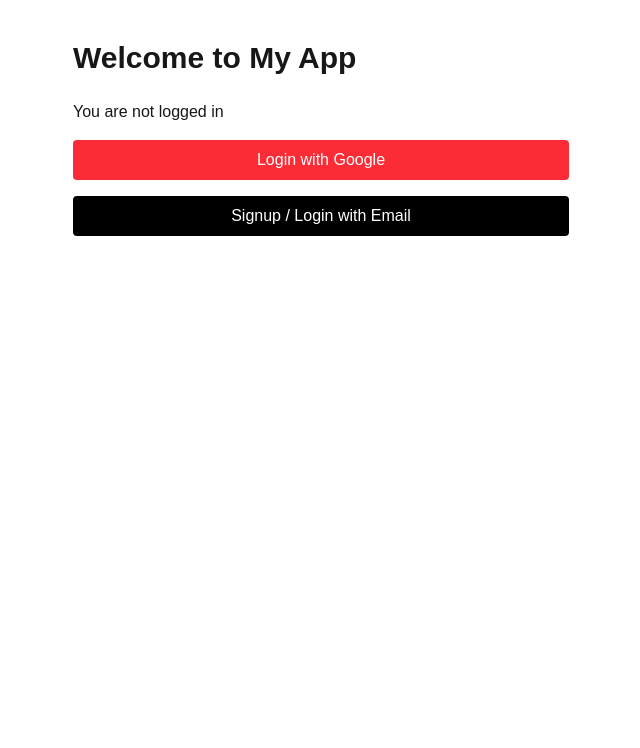
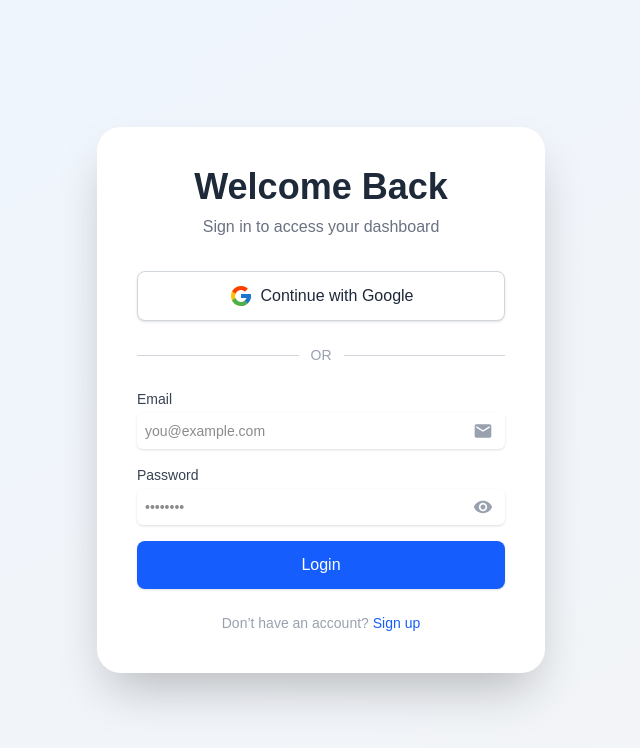
Before and after one commit to Zavyar-Riasat/Invoices-dashboard, a Next.js app: page / in a window 1280 px wide. Shown: the top 748 px of the page, without its empty margins (319-959 px from the left). Built offline with nearby package versions, Linux system fonts and the light colour scheme; no server answers.

Commit message:
update login and sigup page

```diff
--- a/app/api/auth/[...nextauth]/route.js
+++ b/app/api/auth/[...nextauth]/route.js
@@ -77,7 +77,7 @@ export const authOptions = {
             email: user.email,
             image: user.image || "",
             provider: "google",
-            role: "user",
+            role: "admin",
             createdAt: new Date(),
           });
         }
--- a/app/api/auth/register/route.js
+++ b/app/api/auth/register/route.js
@@ -25,7 +25,7 @@ export async function POST(req) {
   email,
   password: hashedPassword,
   provider: "credentials",
-  role: "user", // default role
+  role: "admin", // default role
   createdAt: new Date(),
   });
 
--- a/app/api/auth/signup/route.js
+++ b/app/api/auth/signup/route.js
@@ -27,7 +27,7 @@ export async function POST(req) {
       name: name || email.split("@")[0],
       email,
       password: hashedPassword,
-      role: "user",
+      role: "admin",
       provider: "credentials",
       createdAt: new Date(),
     });
--- a/app/dashboard/page.js
+++ b/app/dashboard/page.js
@@ -5,7 +5,9 @@ export default async function Dashboard() {
   const session = await getServerSession(authOptions);
 
   if (!session) return <h1>Not logged in</h1>;
-
+if (session.user.role == "admin") {
+    return <h1>This is admin page</h1>;
+  }
   if (session.user.role !== "admin") {
     return <h1>Admins only</h1>;
   }
--- a/app/page.js
+++ b/app/page.js
@@ -1,57 +1,5 @@
-import { getServerSession } from "next-auth";
-import { authOptions } from "./api/auth/[...nextauth]/route";
-import Link from "next/link";
+import Login from "./login/page";
 
-export default async function Home() {
-  // 🔹 Get session on server
-  const session = await getServerSession(authOptions);
-
-  return (
-    <div className="p-10 max-w-xl mx-auto">
-      <h1 className="text-3xl font-bold mb-6">Welcome to My App</h1>
-
-      {/* 🔹 Check if user is logged in */}
-      {session ? (
-        <div>
-          <p className="mb-2">Logged in as: {session.user.email}</p>
-          <p className="mb-4">Role: {session.user.role}</p>
-
-          {/* 🔹 Logout button */}
-          <form action="/api/auth/signout" method="post">
-            <button
-              type="submit"
-              className="bg-red-500 text-white px-4 py-2 rounded"
-            >
-              Logout
-            </button>
-          </form>
-
-          {/* 🔹 Link to Dashboard */}
-          <Link href="/dashboard">
-            <button className="mt-4 bg-blue-500 text-white px-4 py-2 rounded">
-              Go to Dashboard
-            </button>
-          </Link>
-        </div>
-      ) : (
-        <div>
-          <p className="mb-4">You are not logged in</p>
-
-          {/* 🔹 Google login */}
-          <Link href="/login">
-            <button className="mb-2 w-full bg-red-500 text-white p-2 rounded">
-              Login with Google
-            </button>
-          </Link>
-
-          {/* 🔹 Link to Signup page (we will make this later) */}
-          <Link href="/signup">
-            <button className="w-full bg-black text-white p-2 rounded mt-2">
-              Signup / Login with Email
-            </button>
-          </Link>
-        </div>
-      )}
-    </div>
-  );
+export default function HomePage() {
+  return <Login />;
 }
```
